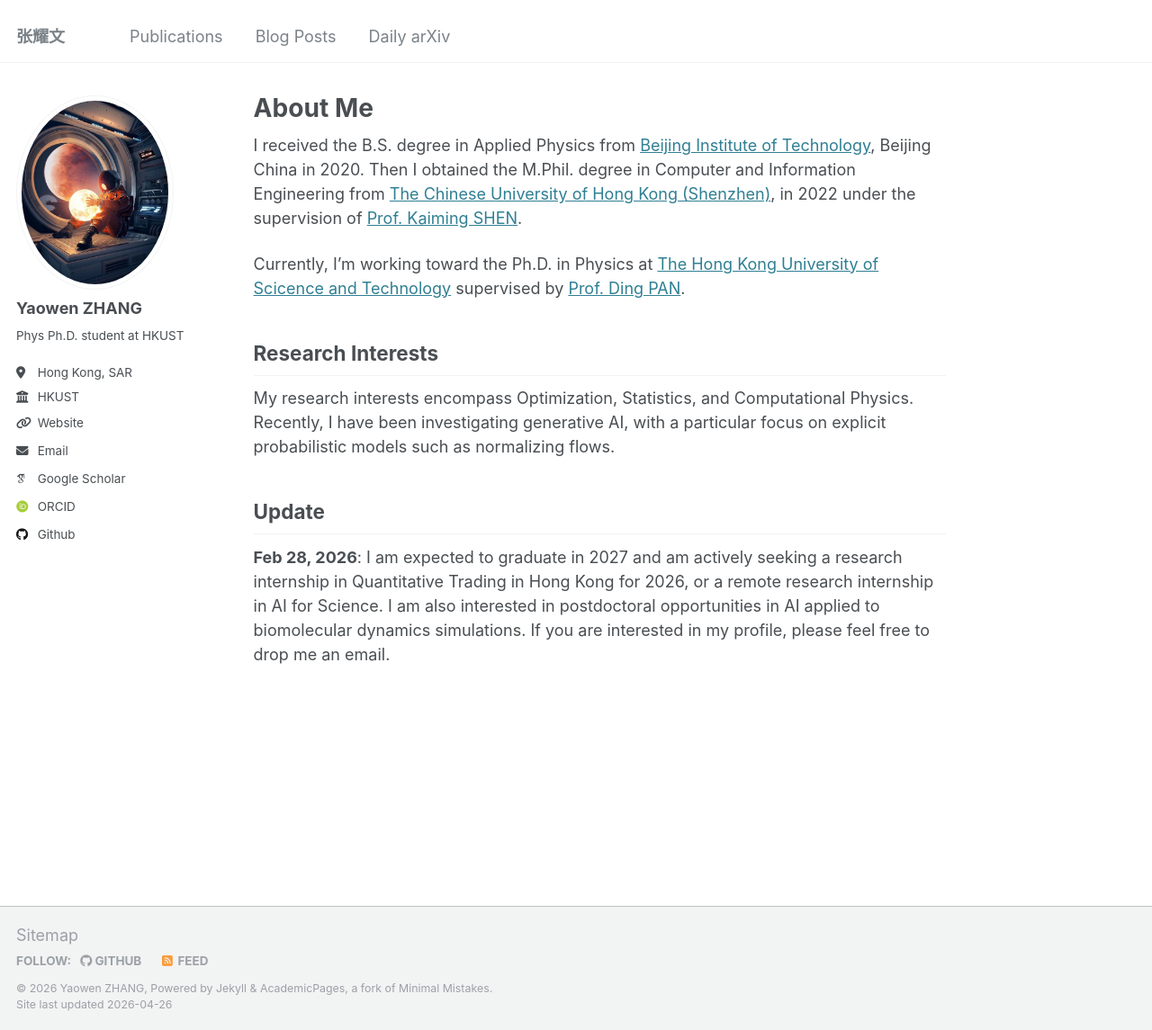
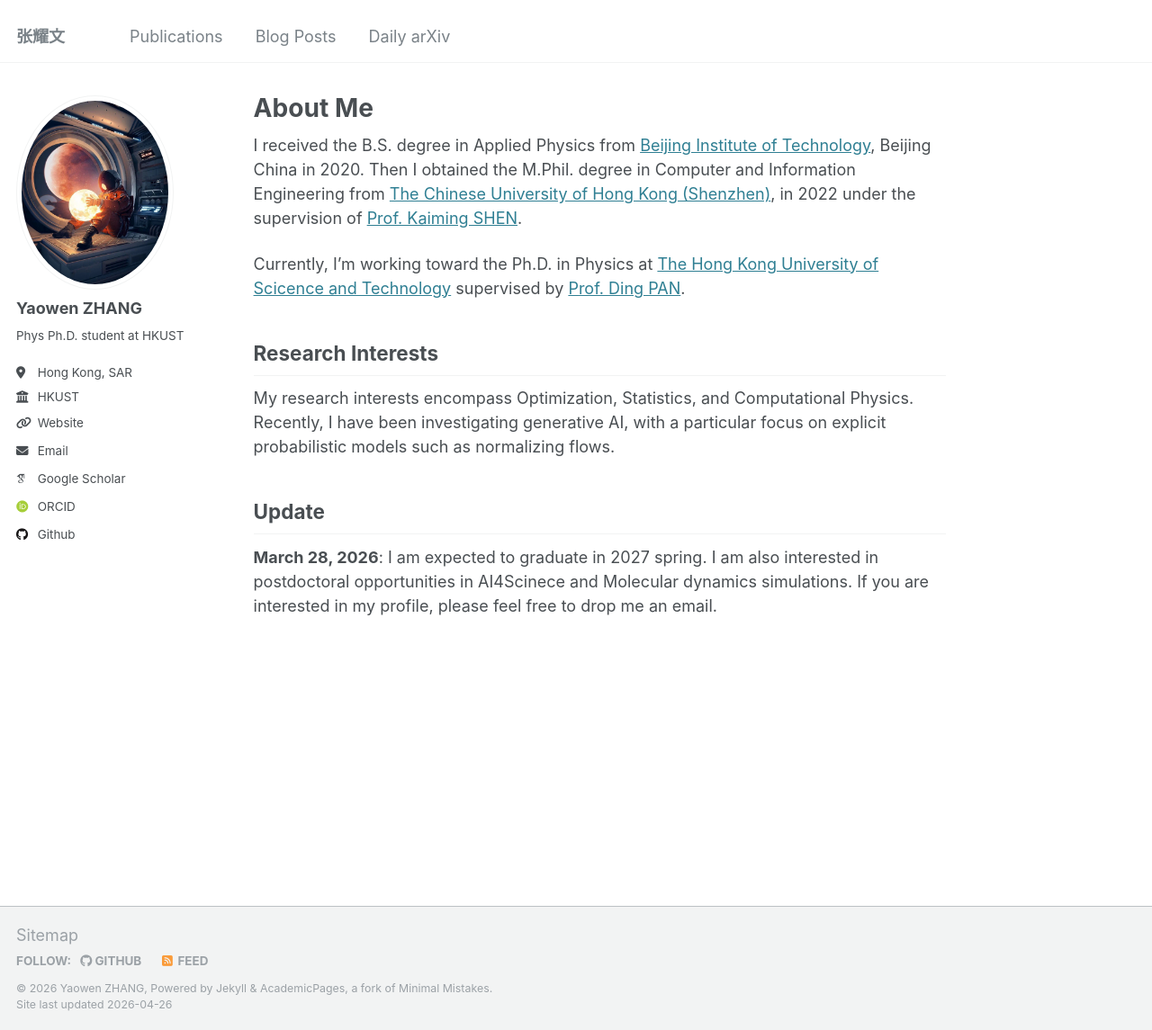
Before and after one commit to phyzyw/phyzyw.github.io, a Jekyll site: the page built from _pages/about.md, in a window 1280 px wide and 1145 px high. Shown: the whole window at 90% size. Built offline with Jekyll 4.4.1, drawn with Linux system fonts in a browser that asks for light colours; some web fonts are replaced; a script that is not in the unit is left out.

Commit message:
add update

```diff
--- a/_pages/about.md
+++ b/_pages/about.md
@@ -16,7 +16,7 @@ My research interests encompass Optimization, Statistics, and Computational Phys
 
 ## Update
 
-**Feb 28, 2026**: I am expected to graduate in 2027 and am actively seeking a research internship in Quantitative Trading in Hong Kong for 2026, or a remote research internship in AI for Science. I am also interested in postdoctoral opportunities in AI applied to biomolecular dynamics simulations. If you are interested in my profile, please feel free to drop me an email.
+**March 28, 2026**: I am expected to graduate in 2027 spring. I am also interested in postdoctoral opportunities in AI4Scinece and Molecular dynamics simulations. If you are interested in my profile, please feel free to drop me an email.
 
 
 
```
